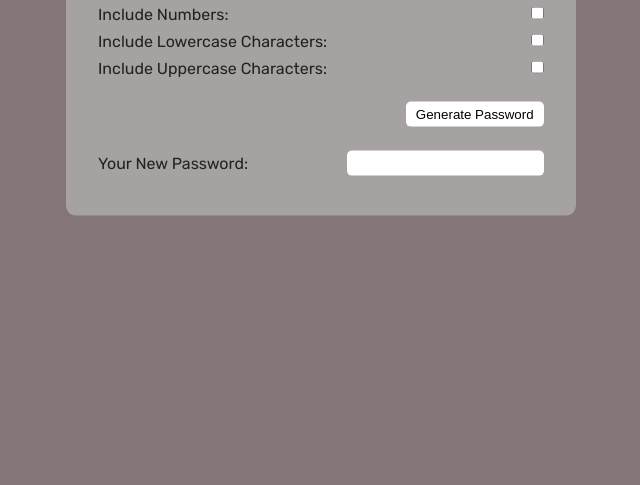
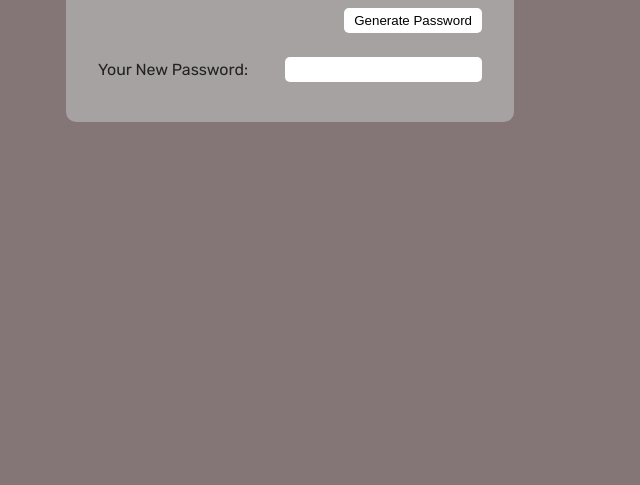
Before and after one commit to alabhyajindal/password-generator, a plain HTML site: page index.html in a window 1280 px wide. Shown: the part 315-800 px from the top of the page, without its empty margins (350-990 px from the left). Drawn offline with Linux system fonts and the light colour scheme.

Commit message:
removed absolute positioning

```diff
--- a/style.css
+++ b/style.css
@@ -17,10 +17,6 @@ body {
   background-color: #a6a2a2;
   padding: 2rem;
   border-radius: 10px;
-
-  position: absolute;
-  top: 40%;
-  transform: translateY(-40%);
 }
 
 header {
```
